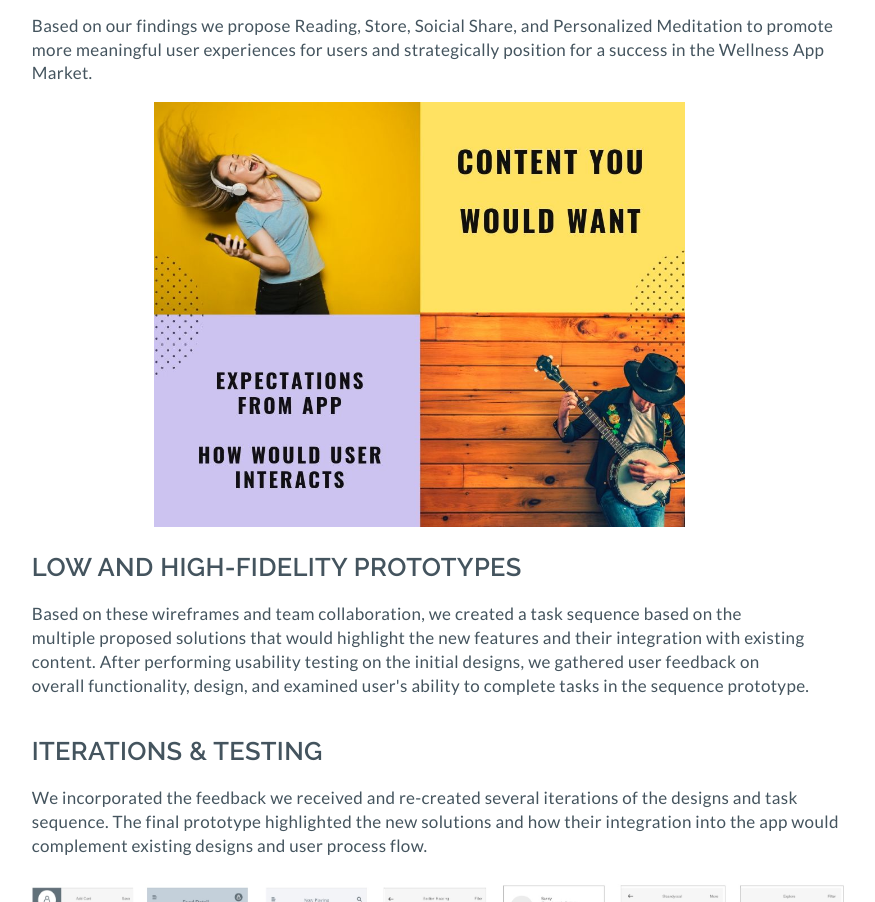
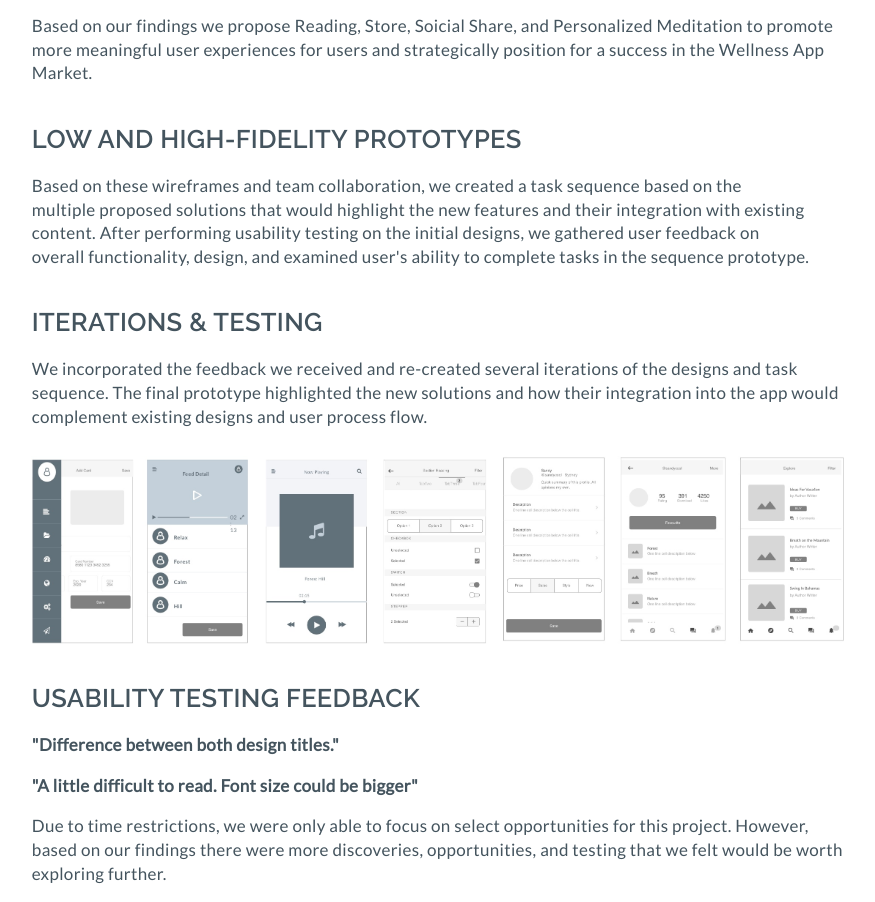
Before and after one commit to tiffanydream7/Tiffany-Portfolio, a plain HTML site: page ux-staff.html in a window 1280 px wide. Shown: the part 2780-3682 px from the top of the page, without its empty margins (200-1075 px from the left). Drawn offline with Linux system fonts and the light colour scheme.

Commit message:
medisky updated

```diff
--- a/ux-staff.html
+++ b/ux-staff.html
@@ -67,7 +67,6 @@
 						that exist in the marketplaces MediSky competes
 						within. User and market research provided the following insights. </p>
 					<p>Based on our findings we propose Reading, Store, Soicial Share, and Personalized Meditation to promote more meaningful user experiences for users and strategically position for a success in the Wellness App Market. </p>
-					<img id="image-center" src="images/medi-research.jpg" width="65%" height="65%" alt="research">
 				</div>
 
 				<div class="portfolio-box">
```
